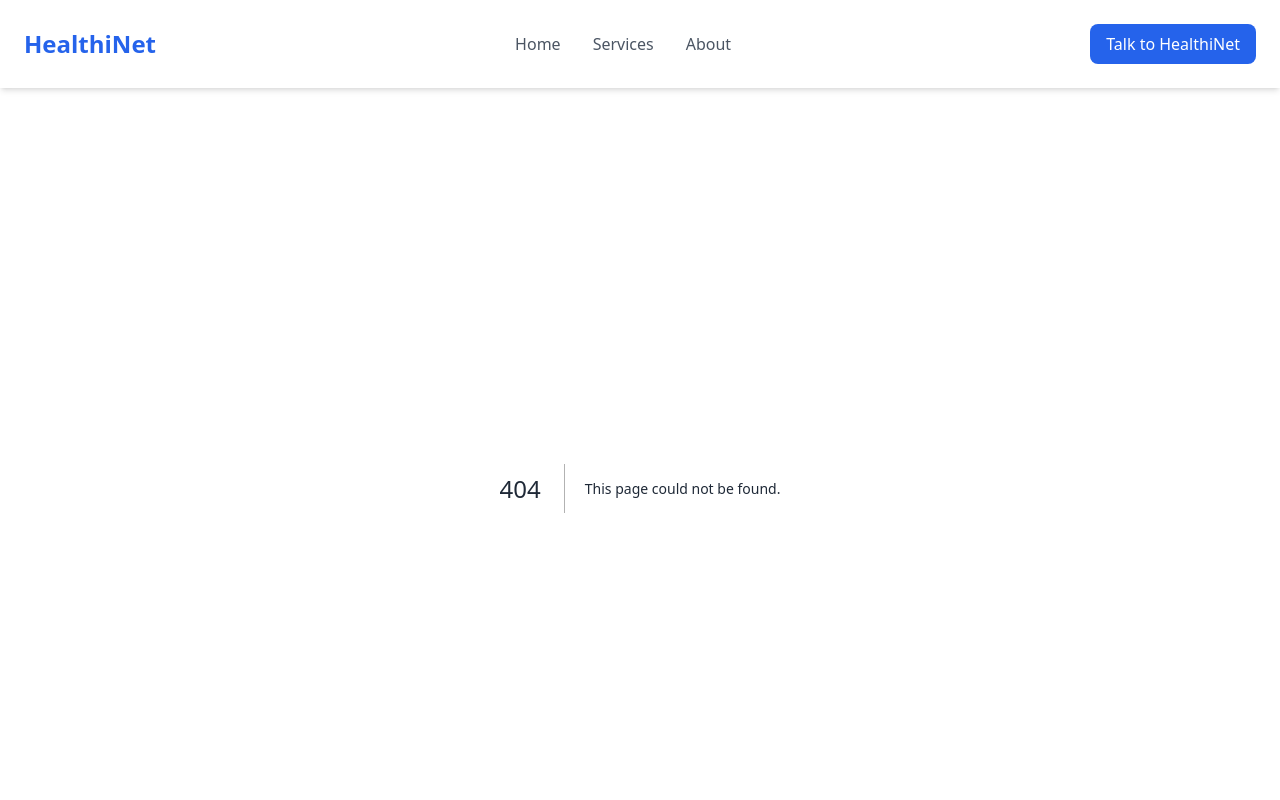
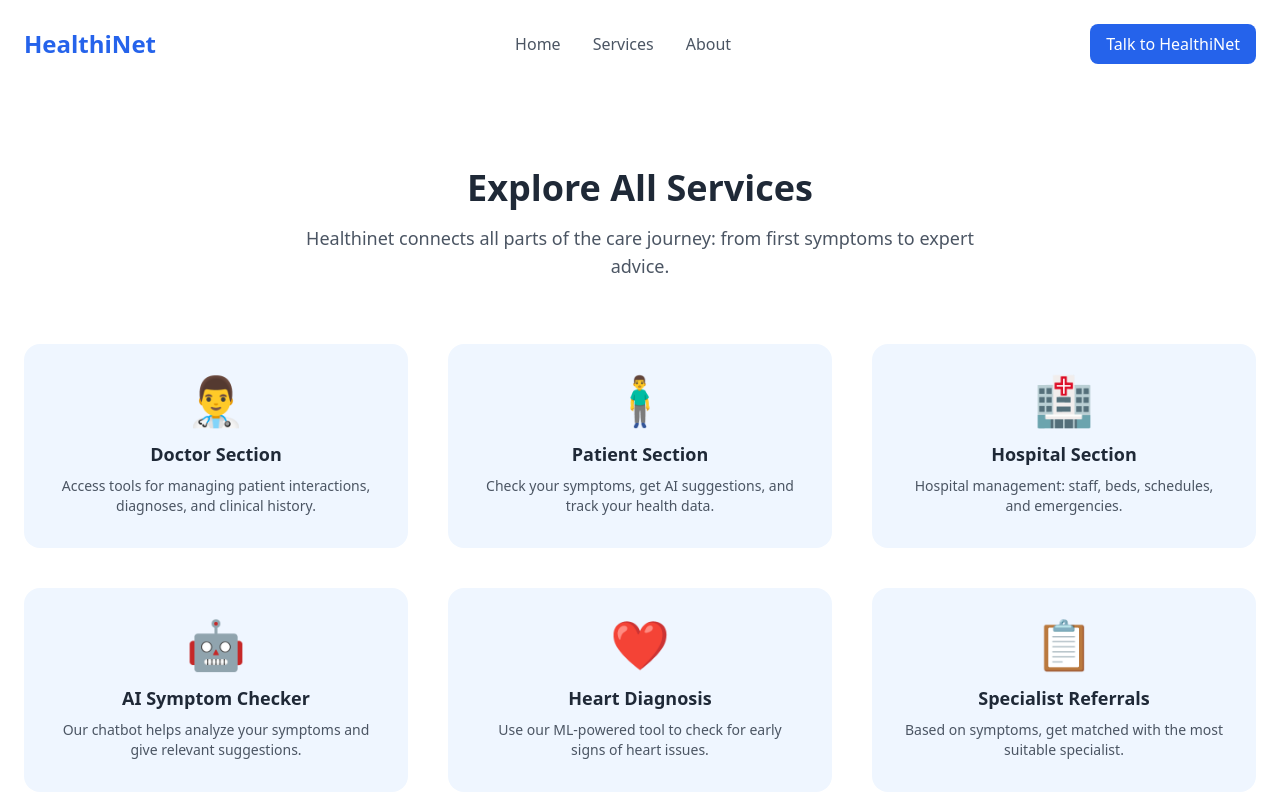
Before and after one commit to cybermo-bot/healthinet-website, a Next.js app: page /service in a window 1280 px wide. Before the commit this address had no page. Shown: the top 800 px of the page. Built offline with nearby package versions, Linux system fonts and the light colour scheme.

Commit message:
Updated UI to match Healthinet style

```diff
--- /dev/null
+++ b/src/app/service/page.js
@@ -0,0 +1,12 @@
+'use client';
+
+import React from 'react';
+import ServiceSection from '@/components/ServiceSection';
+
+export default function ServicePage() {
+  return (
+    <main>
+      <ServiceSection />
+    </main>
+  );
+}
--- a/src/components/Navbar.js
+++ b/src/components/Navbar.js
@@ -1,22 +1,22 @@
 'use client';
 import Link from 'next/link';
-
 
 export default function Navbar() {
   return (
     <nav className="flex items-center justify-between p-6 bg-white shadow-md">
       <div className="text-2xl font-bold text-blue-600">HealthiNet</div>
+
       <div className="hidden md:flex space-x-8">
         <Link href="/" className="text-gray-600 hover:text-blue-600">Home</Link>
-        <Link href="#services" className="text-gray-600 hover:text-blue-600">Services</Link>
+        <Link href="/service" className="text-gray-600 hover:text-blue-600">Services</Link>
         <Link href="/about" className="text-gray-600 hover:text-blue-600">About</Link>
       </div>
+
       <Link href="/chat">
-  <button className="bg-blue-600 text-white px-4 py-2 rounded-lg hover:bg-blue-700">
-    Talk to HealthiNet
-  </button>
-</Link>
-
+        <button className="bg-blue-600 text-white px-4 py-2 rounded-lg hover:bg-blue-700">
+          Talk to HealthiNet
+        </button>
+      </Link>
     </nav>
   );
 }
--- /dev/null
+++ b/src/components/ServiceSection.js
@@ -0,0 +1,67 @@
+"use client";
+import Image from "next/image";
+import Link from "next/link";
+
+export default function ServiceSection() {
+  const sections = [
+    {
+      title: "Doctor Section",
+      description: "Access tools for managing patient interactions, diagnoses, and clinical history.",
+      icon: "👨‍⚕️",
+      link: "#doctor" // placeholder for now, can become actual link
+    },
+    {
+      title: "Patient Section",
+      description: "Check your symptoms, get AI suggestions, and track your health data.",
+      icon: "🧍‍♂️",
+      link: "/chat"
+    },
+    {
+      title: "Hospital Section",
+      description: "Hospital management: staff, beds, schedules, and emergencies.",
+      icon: "🏥",
+      link: "http://localhost/hospital"
+    },
+    {
+      title: "AI Symptom Checker",
+      description: "Our chatbot helps analyze your symptoms and give relevant suggestions.",
+      icon: "🤖",
+      link: "/chat"
+    },
+    {
+      title: "Heart Diagnosis",
+      description: "Use our ML-powered tool to check for early signs of heart issues.",
+      icon: "❤️",
+      link: "http://localhost:8501"
+    },
+    {
+      title: "Specialist Referrals",
+      description: "Based on symptoms, get matched with the most suitable specialist.",
+      icon: "📋",
+      link: "/chat"
+    }
+  ];
+
+  return (
+    <section className="py-20 px-6 bg-white">
+      <div className="text-center mb-16">
+        <h2 className="text-4xl font-bold text-gray-800 mb-4">Explore All Services</h2>
+        <p className="text-gray-600 max-w-2xl mx-auto text-lg">
+          Healthinet connects all parts of the care journey: from first symptoms to expert advice.
+        </p>
+      </div>
+
+      <div className="grid grid-cols-1 sm:grid-cols-2 lg:grid-cols-3 gap-10">
+        {sections.map((item, index) => (
+          <Link href={item.link} key={index} target={item.link.startsWith("http") ? "_blank" : "_self"}>
+            <div className="bg-blue-50 rounded-2xl p-8 flex flex-col items-center text-center hover:shadow-lg transition cursor-pointer">
+              <div className="text-5xl mb-4">{item.icon}</div>
+              <h3 className="font-bold text-lg text-gray-800 mb-2">{item.title}</h3>
+              <p className="text-gray-600 text-sm">{item.description}</p>
+            </div>
+          </Link>
+        ))}
+      </div>
+    </section>
+  );
+}
```
